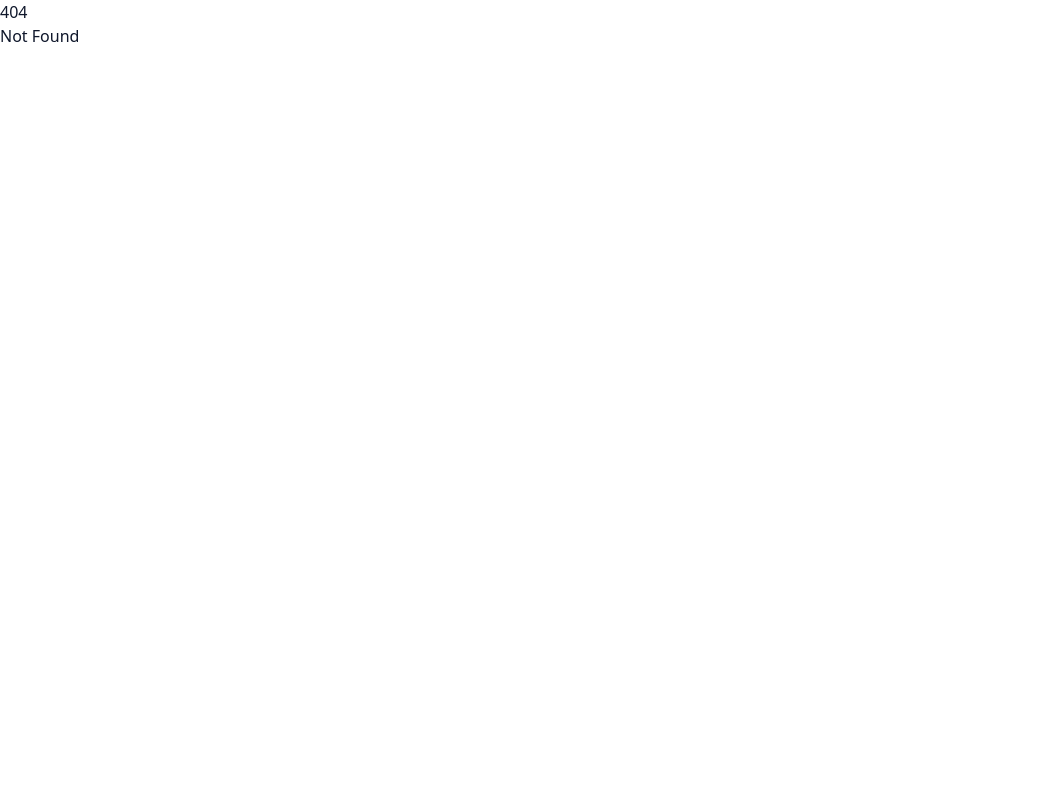
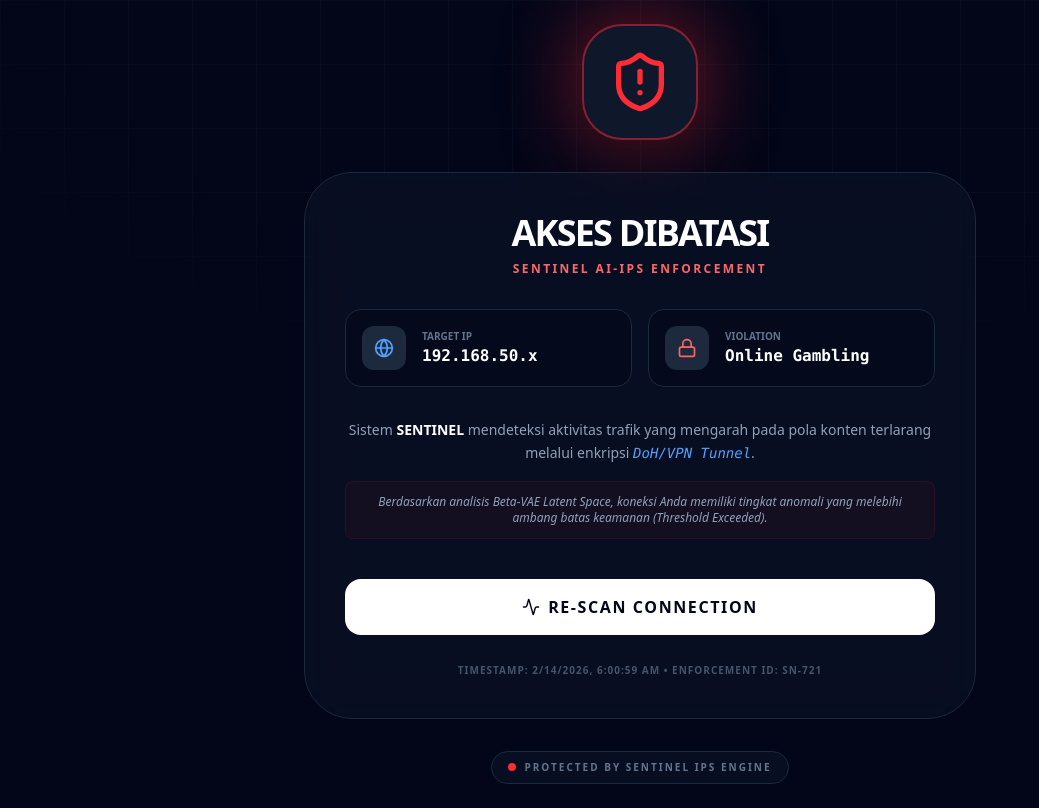
Before and after one commit to aanalma28/frontend_skripsi, a SvelteKit app: page /blocked in a window 1280 px wide. Before the commit this address had no page. Shown: the whole page, without its empty margins (0-1039 px from the left). Built offline with nearby package versions, Linux system fonts and the light colour scheme.

Commit message:
menambahkan icon

```diff
--- a/src/app.html
+++ b/src/app.html
@@ -2,6 +2,7 @@
 <html lang="en">
 	<head>
 		<meta charset="utf-8" />
+		<link rel="icon" href="/favicon.png" />
 		<meta name="viewport" content="width=device-width, initial-scale=1" />
 		%sveltekit.head%
 	</head>
--- /dev/null
+++ b/src/routes/blocked/+page.svelte
@@ -0,0 +1,97 @@
+<script lang="ts">
+  import { onMount } from 'svelte';
+  import { ShieldAlert, Globe, Lock, Activity, ArrowLeft } from 'lucide-svelte';
+  import { fade, scale } from 'svelte/transition';
+
+  let userIp = $state('Detecting...');
+  let timestamp = new Date().toLocaleString();
+
+  onMount(() => {
+    // Ambil IP dari URL params jika kamu mengirimkannya lewat redirect MikroTik
+    const params = new URLSearchParams(window.location.search);
+    userIp = params.get('ip') || '192.168.50.x';
+  });
+</script>
+
+<svelte:head>
+  <title>SENTINEL | ACCESS RESTRICTED</title>
+</svelte:head>
+
+<div class="min-h-screen bg-slate-950 flex items-center justify-center p-6 font-sans text-slate-200 overflow-hidden relative">
+  <div class="absolute inset-0 bg-[linear-gradient(to_right,#1e293b_1px,transparent_1px),linear-gradient(to_bottom,#1e293b_1px,transparent_1px)] bg-[size:4rem_4rem] [mask-image:radial-gradient(ellipse_60%_50%_at_50%_0%,#000_70%,transparent_100%)] opacity-20"></div>
+
+  <div class="max-w-2xl w-full relative z-10" in:scale={{duration: 400, start: 0.95}}>
+    <div class="flex justify-center mb-8">
+      <div class="relative">
+        <div class="absolute inset-0 bg-red-500 blur-2xl opacity-20 animate-pulse"></div>
+        <div class="bg-slate-900 border-2 border-red-500/50 p-6 rounded-[2.5rem] shadow-2xl relative">
+          <ShieldAlert size={64} class="text-red-500" />
+        </div>
+      </div>
+    </div>
+
+    <div class="bg-slate-900/50 backdrop-blur-xl border border-slate-800 rounded-[3rem] p-10 shadow-3xl text-center">
+      <h1 class="text-4xl font-black uppercase tracking-tighter text-white mb-2">
+        Akses Dibatasi
+      </h1>
+      <p class="text-red-400 font-bold uppercase tracking-[0.2em] text-xs mb-8">
+        Sentinel AI-IPS Enforcement
+      </p>
+
+      <div class="grid grid-cols-1 md:grid-cols-2 gap-4 mb-8">
+        <div class="bg-slate-950/50 p-4 rounded-2xl border border-slate-800 flex items-center gap-4 text-left">
+          <div class="p-3 bg-slate-800 rounded-xl text-blue-400">
+            <Globe size={20} />
+          </div>
+          <div>
+            <p class="text-[10px] uppercase font-black text-slate-500">Target IP</p>
+            <p class="font-mono font-bold text-white">{userIp}</p>
+          </div>
+        </div>
+        <div class="bg-slate-950/50 p-4 rounded-2xl border border-slate-800 flex items-center gap-4 text-left">
+          <div class="p-3 bg-slate-800 rounded-xl text-red-400">
+            <Lock size={20} />
+          </div>
+          <div>
+            <p class="text-[10px] uppercase font-black text-slate-500">Violation</p>
+            <p class="font-mono font-bold text-white">Online Gambling</p>
+          </div>
+        </div>
+      </div>
+
+      <div class="space-y-4 text-sm text-slate-400 leading-relaxed mb-10">
+        <p>
+          Sistem <span class="text-white font-bold">SENTINEL</span> mendeteksi aktivitas trafik yang mengarah pada pola konten terlarang melalui enkripsi <span class="text-blue-400 font-mono italic">DoH/VPN Tunnel</span>.
+        </p>
+        <p class="text-xs italic bg-red-500/5 border border-red-500/10 py-3 rounded-lg px-4">
+          Berdasarkan analisis Beta-VAE Latent Space, koneksi Anda memiliki tingkat anomali yang melebihi ambang batas keamanan (Threshold Exceeded).
+        </p>
+      </div>
+
+      <div class="flex flex-col gap-3">
+        <button
+          onclick={() => window.location.reload()}
+          class="w-full py-4 bg-white text-slate-950 font-black uppercase tracking-widest rounded-2xl hover:bg-slate-200 transition-all flex items-center justify-center gap-2"
+        >
+          <Activity size={18} /> Re-Scan Connection
+        </button>
+        <p class="text-[10px] text-slate-600 uppercase font-bold mt-4 tracking-widest">
+          Timestamp: {timestamp} • Enforcement ID: SN-{(Math.random()*1000).toFixed(0)}
+        </p>
+      </div>
+    </div>
+
+    <div class="mt-8 text-center">
+      <div class="inline-flex items-center gap-2 px-4 py-2 bg-slate-900/50 border border-slate-800 rounded-full text-[10px] font-black uppercase tracking-[0.2em] text-slate-500">
+        <span class="w-2 h-2 rounded-full bg-red-500 animate-ping"></span>
+        Protected by Sentinel IPS Engine
+      </div>
+    </div>
+  </div>
+</div>
+
+<style>
+  :global(body) {
+    background-color: #020617;
+  }
+</style>
```
Also changed, not shown: static/favicon.png (added).
